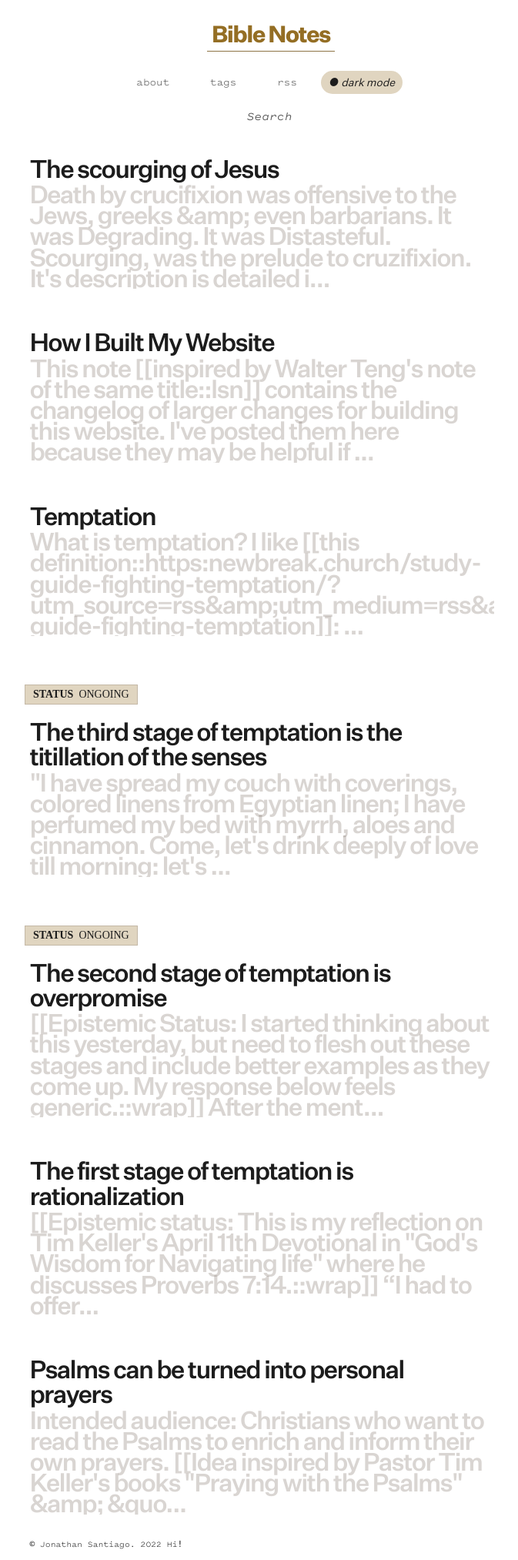
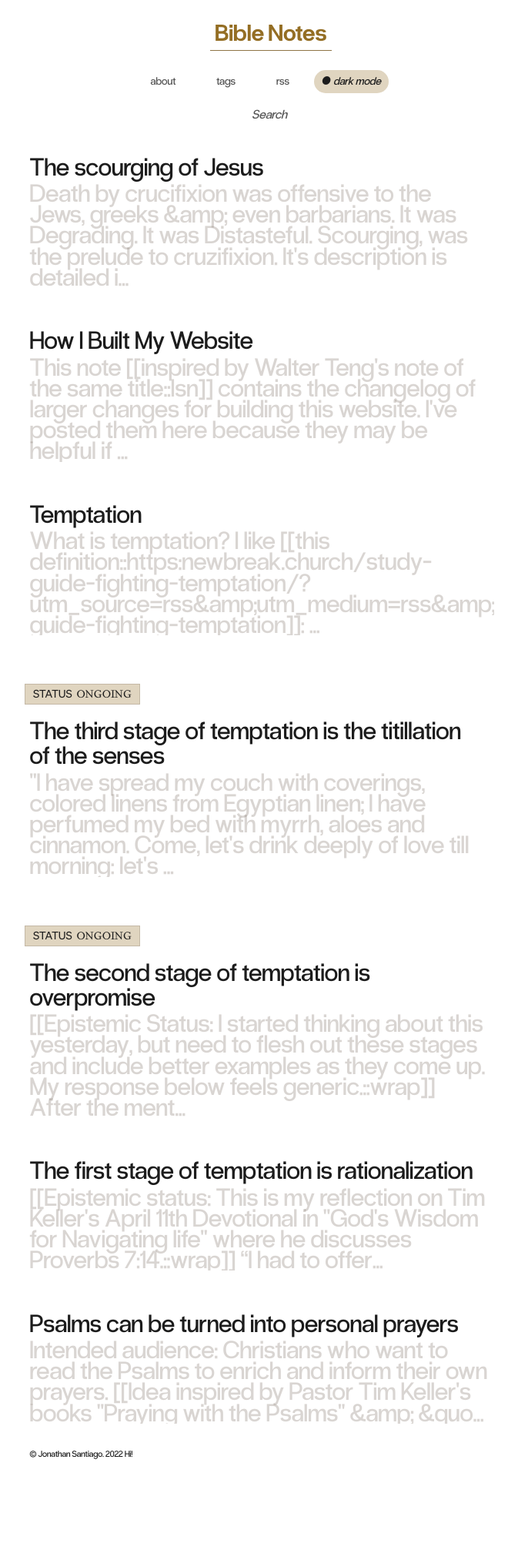
Before and after one commit to jsantiago611/digital-garden-master, a Jekyll site: the page built from index.md, in a window 1280 px wide. Shown: the whole page at 77% size, without its empty margins (298-971 px from the left). Built offline with Jekyll 4.4.1, drawn with Linux system fonts in a browser that asks for light colours; some web fonts are replaced; after the commit the page ends 1908 px from its top, so only the background shows below that.

Commit message:
fonts to radio, signifier. letter-spacing looser

```diff
--- a/assets/css/Style.css
+++ b/assets/css/Style.css
@@ -799,15 +799,15 @@ html[data-theme="dark"] {
   --line-height-snug: 1.375;
 
   /* Font family */
-  --font-family-serif: "untitled", -apple-system, BlinkMacSystemFont, avenir next, avenir, segoe ui, helvetica neue, helvetica, Ubuntu, roboto, noto, arial, sans-serif;
-    --font-family-mono: "Pitch Sans", 'SFMono-Regular', 'Menlo', monospace;
-    --font-family-sans: "Copernicus", Iowan Old Style, Apple Garamond, Baskerville, Times New Roman, Droid Serif, Times, Source Serif Pro, serif, Apple Color Emoji, Segoe UI Emoji, Segoe UI Symbol;
-    --header: "untitled", -apple-system, BlinkMacSystemFont, avenir next, avenir, segoe ui, helvetica neue, helvetica, Ubuntu, roboto, noto, arial, sans-serif;
+  --font-family-serif: "radio", -apple-system, BlinkMacSystemFont, avenir next, avenir, segoe ui, helvetica neue, helvetica, Ubuntu, roboto, noto, arial, sans-serif;
+    --font-family-mono: "radio", 'SFMono-Regular', 'Menlo', monospace;
+    --font-family-sans: "signifier", Iowan Old Style, Apple Garamond, Baskerville, Times New Roman, Droid Serif, Times, Source Serif Pro, serif, Apple Color Emoji, Segoe UI Emoji, Segoe UI Symbol;
+    --header: "radio", -apple-system, BlinkMacSystemFont, avenir next, avenir, segoe ui, helvetica neue, helvetica, Ubuntu, roboto, noto, arial, sans-serif;
 
   --font-family-base: var(--font-family-serif);
 
   /* Letter spacing */
-    --letter-spacing-tight: -.055em;
+    /*--letter-spacing-tight: -.055em;*/
     --letter-spacing-wider: .05em;
 
     /* Border-radius */
```
